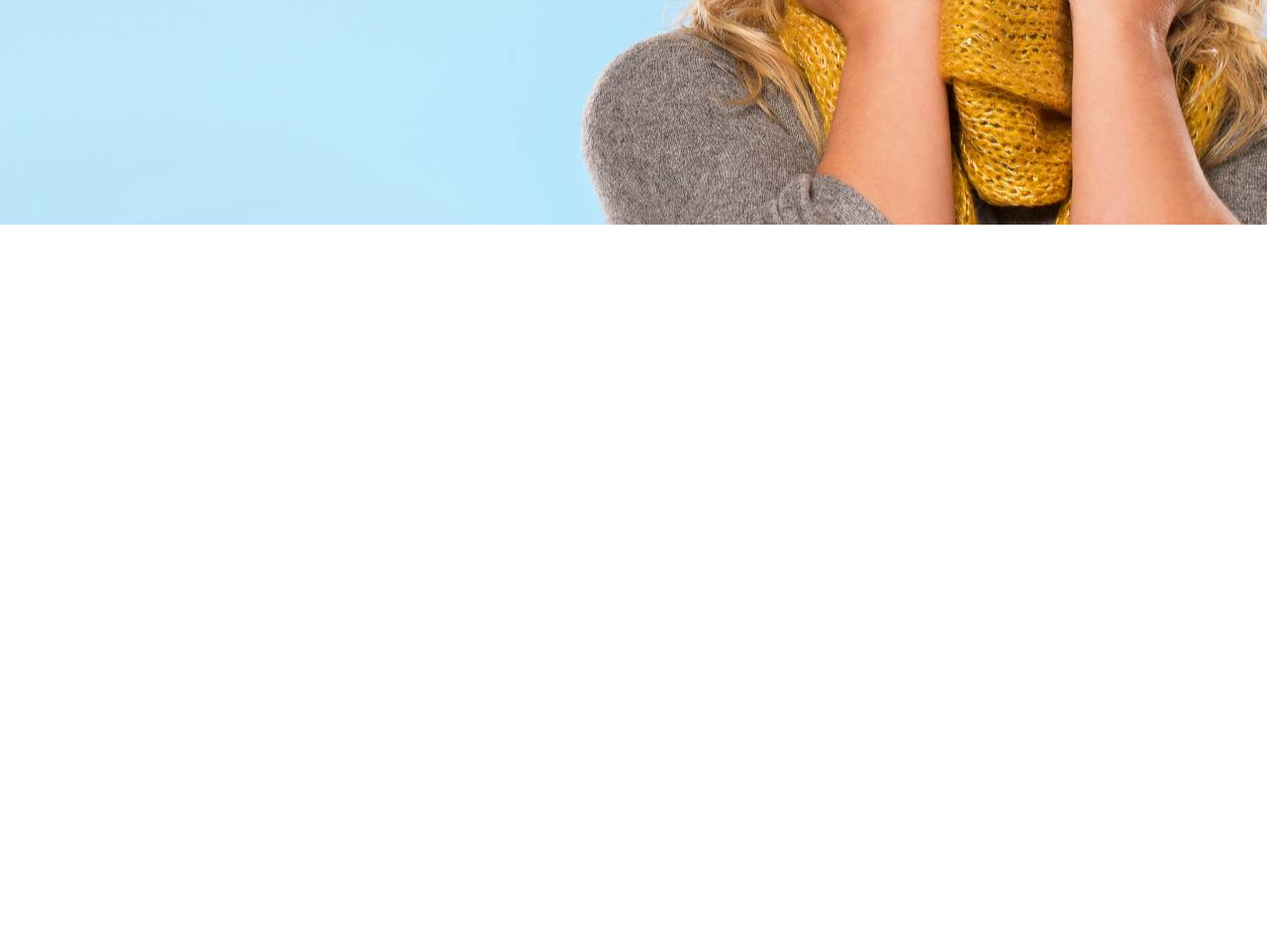
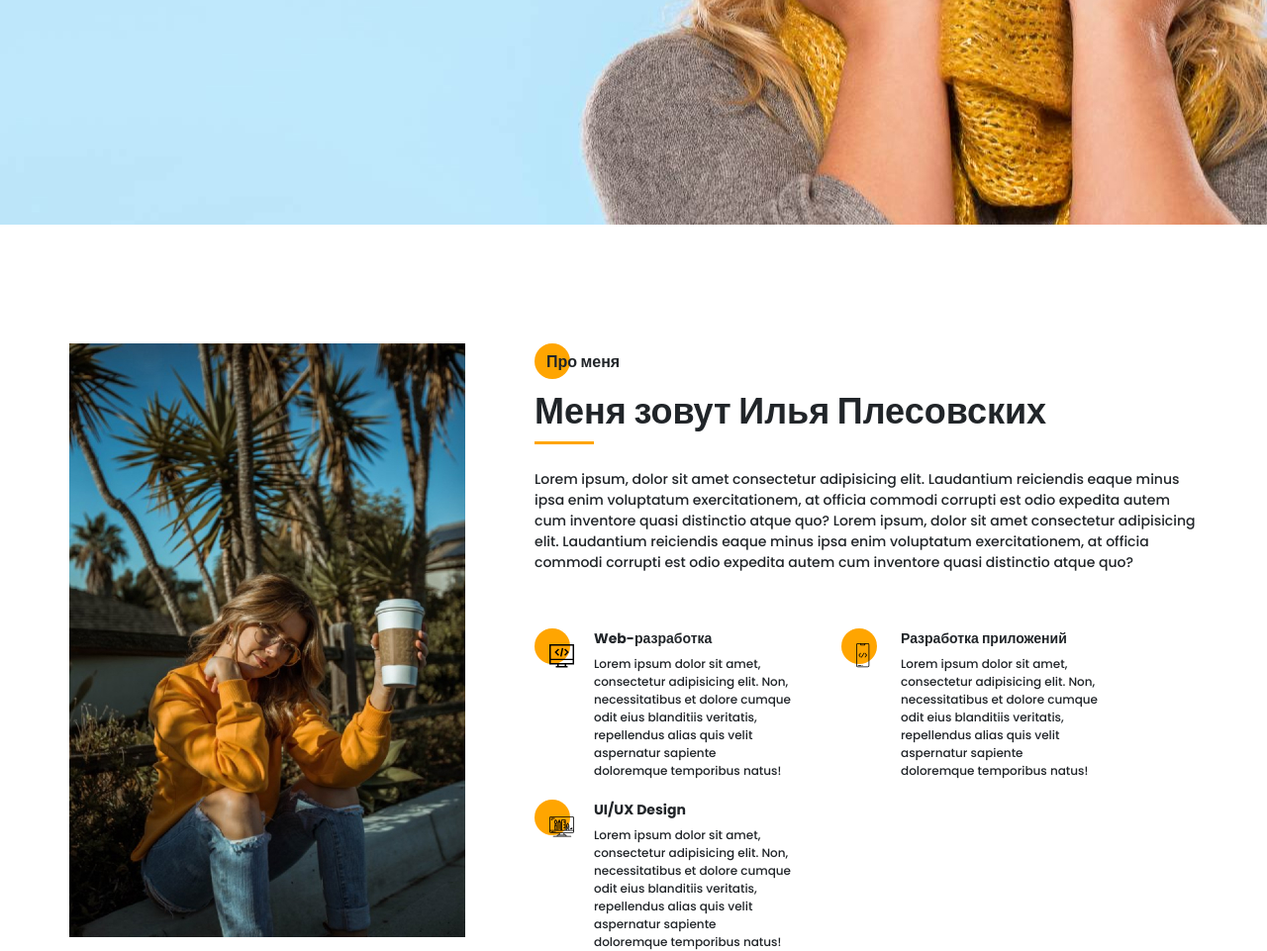
Before and after one commit to plessbless/portfolio, a website: page src/index.html in a window 1280 px wide. Shown: the part 573-1534 px from the top of the page at 99% size. Before the commit the page ends 800 px from the top, so only its background shows below. Drawn offline with nearby package versions, Linux system fonts and the light colour scheme; files that its build step writes are made by us from their sources; files whose address does not match are found by name.

Commit message:
second page

```diff
--- a/src/index.html
+++ b/src/index.html
@@ -95,6 +95,63 @@
         </div>
     </section>
 
+    <section class="about">
+        <div class="container">
+            <div class="about__wrapper">
+                <div class="about__photo">
+                    <img src="img/main_photo.jpg" alt="photo">
+                </div>
+                <div class="about__descr">
+                    <h2 class="title title_fz16 about__title">Про меня</h2>
+                    <div class="title title_fz36 about__subtitle">Меня зовут Илья Плесовских</div>
+                    <div class="divider"></div>
+                    <p class="about__text">Lorem ipsum, dolor sit amet consectetur adipisicing elit. Laudantium reiciendis eaque minus ipsa enim voluptatum exercitationem, at officia commodi corrupti est odio expedita autem cum inventore quasi distinctio atque quo? Lorem ipsum, dolor sit amet consectetur adipisicing elit. Laudantium reiciendis eaque minus ipsa enim voluptatum exercitationem, at officia commodi corrupti est odio expedita autem cum inventore quasi distinctio atque quo?</p>
+                </div>
+                <div class="about__skills">
+                    <div class="about__skills-item">
+                        <div class="about__skills-circle">
+                            <img src="icons/about_me/web_development.svg" alt="web-dev">
+                        </div>
+                        <div>
+                            <div class="title title_fz14">
+                                Web-разработка
+                            </div>
+                            <div class="about__skills-text">
+                                Lorem ipsum dolor sit amet, consectetur adipisicing elit. Non, necessitatibus et dolore cumque odit eius blanditiis veritatis, repellendus alias quis velit aspernatur sapiente doloremque temporibus natus!
+                            </div>
+                        </div>
+                    </div>
+                    <div class="about__skills-item">
+                        <div class="about__skills-circle">
+                            <img src="icons/about_me/mobile_dev.svg" alt="mobile-dev">
+                        </div>
+                        <div>
+                            <div class="title title_fz14">
+                                Разработка приложений
+                            </div>
+                            <div class="about__skills-text">
+                                Lorem ipsum dolor sit amet, consectetur adipisicing elit. Non, necessitatibus et dolore cumque odit eius blanditiis veritatis, repellendus alias quis velit aspernatur sapiente doloremque temporibus natus!
+                            </div>
+                        </div>
+                    </div>
+                    <div class="about__skills-item">
+                        <div class="about__skills-circle">
+                            <img src="icons/about_me/design.svg" alt="design">
+                        </div>
+                        <div>
+                            <div class="title title_fz14">
+                                UI/UX Design
+                            </div>
+                            <div class="about__skills-text">
+                                Lorem ipsum dolor sit amet, consectetur adipisicing elit. Non, necessitatibus et dolore cumque odit eius blanditiis veritatis, repellendus alias quis velit aspernatur sapiente doloremque temporibus natus!
+                            </div>
+                        </div>
+                    </div>
+                </div>
+            </div>
+        </div>
+    </section>
+
     <script src="js/script.js"></script>
 </body>
 </html>
--- /dev/null
+++ b/src/sass/blocks/_about.scss
@@ -0,0 +1,58 @@
+.about {
+    padding-top: 120px;
+    &__wrapper {
+        display: grid;
+        grid-template-columns: 400px 670px;
+        grid-template-rows: minmax(245px, auto) minmax(255px, auto);
+        grid-auto-rows: minmax(245px, auto);
+        column-gap: 70px;
+        row-gap: 40px;
+    }
+    &__photo {
+        grid-row: 1/3;
+        img {
+            width: 100%;
+        }
+    }
+    &__descr {
+        padding-top: 6px;
+        .divider {
+            margin-top: 0;
+        }
+    }
+    &__title {
+        position: relative;
+        padding: 1px 0 0 12px;
+        @include before_circle;
+    }
+    &__text {
+        margin-top: 25px;
+        font-weight: 500px;
+        font-size: 14px;
+        line-height: 21px;
+    }
+    &__skills {
+        display: grid;
+        grid-template: repeat(2, minmax(115px, auto)) / repeat(2, 260px);
+        grid-auto-rows: 1fr;
+        gap: 20px 50px;
+        &-item {
+            display: grid;
+            grid-template-columns: 40px 200px;
+            column-gap: 20px;
+        }
+        &-circle {
+            position: relative;
+            padding: 15px 0 0 15px;
+            @include before_circle;
+            &:before {
+                top: 0;
+            }
+        }
+        &-text {
+            margin-top: 6px;
+            font-size: 12px;
+            line-height: 18px;
+        }
+    }
+}
--- a/src/sass/blocks/_title.scss
+++ b/src/sass/blocks/_title.scss
@@ -13,7 +13,11 @@
     &_fz28 {
         font-size: 28px;
     }
+    &_fz36 {
+        font-size: 36px;
+    }
     &_fz48 {
         font-size: 48px;
     }
+
 }
--- a/src/sass/style.scss
+++ b/src/sass/style.scss
@@ -15,8 +15,16 @@
     margin: 0 auto;
 }
 
+.divider {
+    width: 60px;
+    height: 3px;
+    background-color: $main-color;
+    margin-top: 25px;
+}
+
 @import 'blocks/promo';
 @import 'blocks/title';
 @import 'blocks/button';
 @import 'blocks/sidepanel';
 @import 'blocks/menu';
+@import 'blocks/about';
```
Also changed, not shown: dist/css/style.min.css, dist/index.html.
